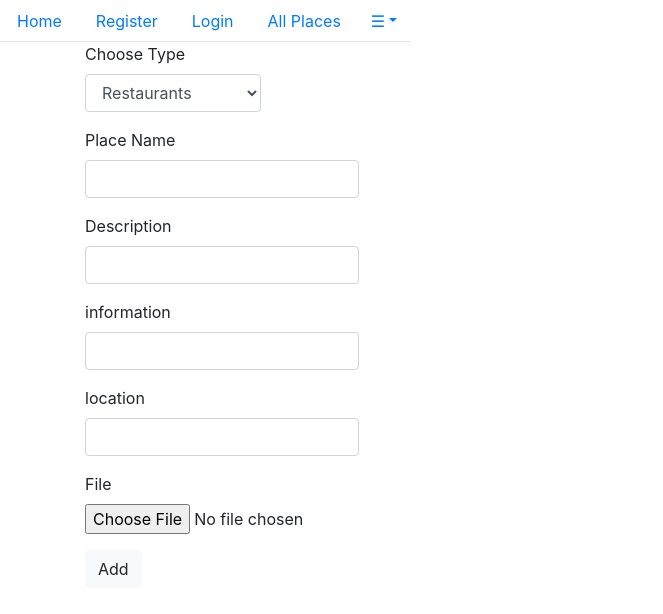
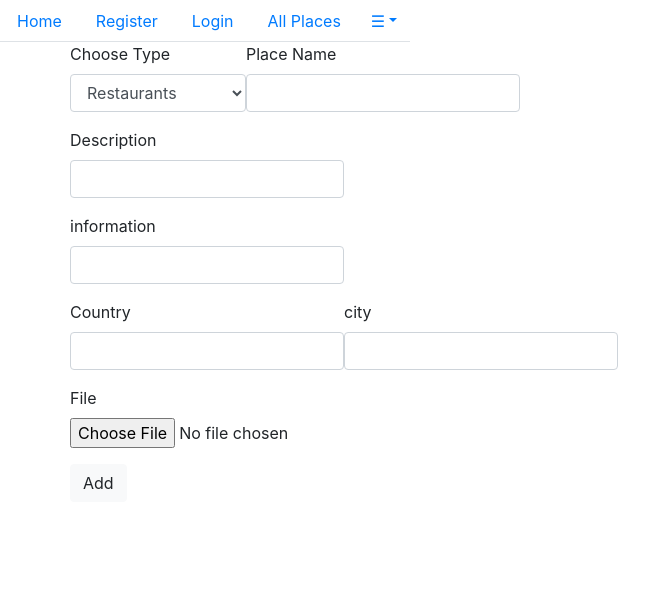
Before and after one commit to khawlahalorini/tripella_frontEnd, a React (Create React App) app: page /addPost in a window 1280 px wide. Shown: the top 614 px of the page, without its empty margins (0-663 px from the left). Built offline with nearby package versions, Linux system fonts and the light colour scheme.

Commit message:
edit add Post

```diff
--- a/src/AddPost.js
+++ b/src/AddPost.js
@@ -7,7 +7,6 @@ export default class AddPost extends Component {
         return (
             <div>
             <Container>
-            <Col>
             <Row>
                 <Form.Group>
                     <Form.Label>Choose Type</Form.Label>
@@ -18,8 +17,6 @@ export default class AddPost extends Component {
                     <option>Markets</option>
                     </Form.Control>
                 </Form.Group>
-                </Row>
-                <Row>
                 <Form.Group>
                     <Form.Label>Place Name</Form.Label>
                     <Form.Control type="text" name="name"></Form.Control>
@@ -39,8 +36,12 @@ export default class AddPost extends Component {
                 </Row>
                 <Row>
                 <Form.Group>
-                    <Form.Label>location</Form.Label>
-                    <Form.Control type="text" name="loction"></Form.Control>
+                    <Form.Label>Country</Form.Label>
+                    <Form.Control type="text" name="country"></Form.Control>
+                </Form.Group>
+                <Form.Group>
+                    <Form.Label>city</Form.Label>
+                    <Form.Control type="text" name="city"></Form.Control>
                 </Form.Group>
                 </Row>
                 <Row>
@@ -58,7 +59,6 @@ export default class AddPost extends Component {
                 <Row>
                 <Button variant="light">Add</Button>
                </Row>
-               </Col>
             </Container>
             </div>
         )
```
